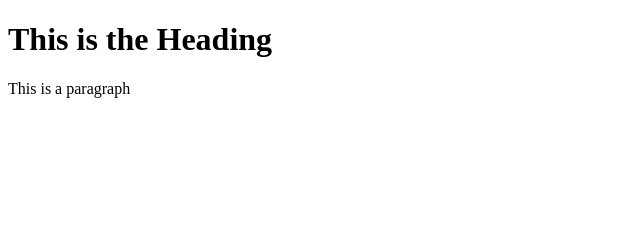
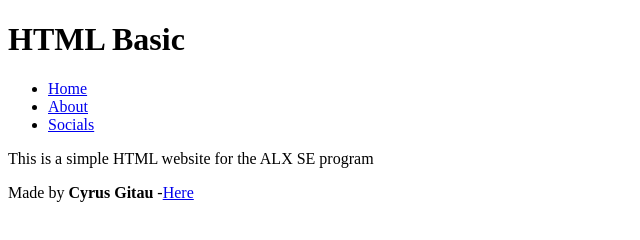
Before and after one commit to Cgichuhi/Kalro.org, a plain HTML site: page index.html in a window 1280 px wide. Shown: the whole page, without its empty margins (0-640 px from the left). Drawn offline with Linux system fonts and the light colour scheme.

Commit message:
index.html

```diff
--- a/index.html
+++ b/index.html
@@ -1,12 +1,25 @@
 <!DOCTYPE html>
-<html>
-    <head>
-        <title>Page Title</title>
-    </head>
-    <body>
-
-        <h1>This is the Heading</h1>
-        <p>This is a paragraph</p>
-
-    </body>
+<html lang="en">
+  <head>
+    <meta charset="UTF-8">
+    <title>
+        Kenya Agricutural and Livestock Research organization
+    </title>
+  </head>
+  <body>
+    <header>
+      <h1>HTML Basic</h1>
+      <nav>
+        <ul>
+          <li><a href="https://cgichuhi.github.io/alx_html_css/base_index.html">Home</a></li>
+          <li><a href="https://cgichuhi.github.io/alx_html_css/html_basic/index.html">About</a></li>
+          <li><a href="https://cgichuhi.github.io/alx_html_css/html_basic/tweets.html">Socials</a></li>
+        </ul>
+      </nav>
+    </header>
+    <p>This is a simple HTML website for the ALX SE program</p>
+    <footer>
+      <p>Made by <strong>Cyrus Gitau</strong> -<a href="https://twitter.com/cgichuhi64" target="_blank">Here</a></p>
+    </footer>
+  </body>
 </html>
```
